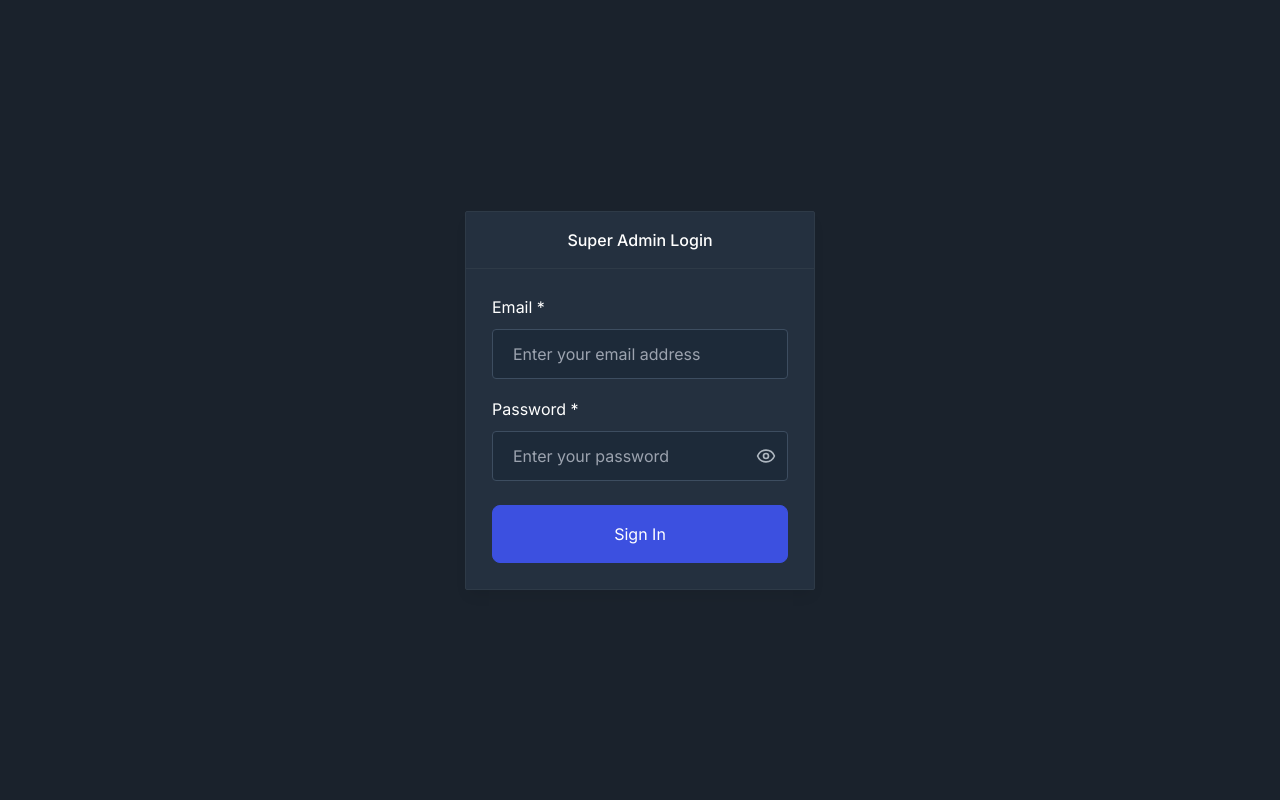
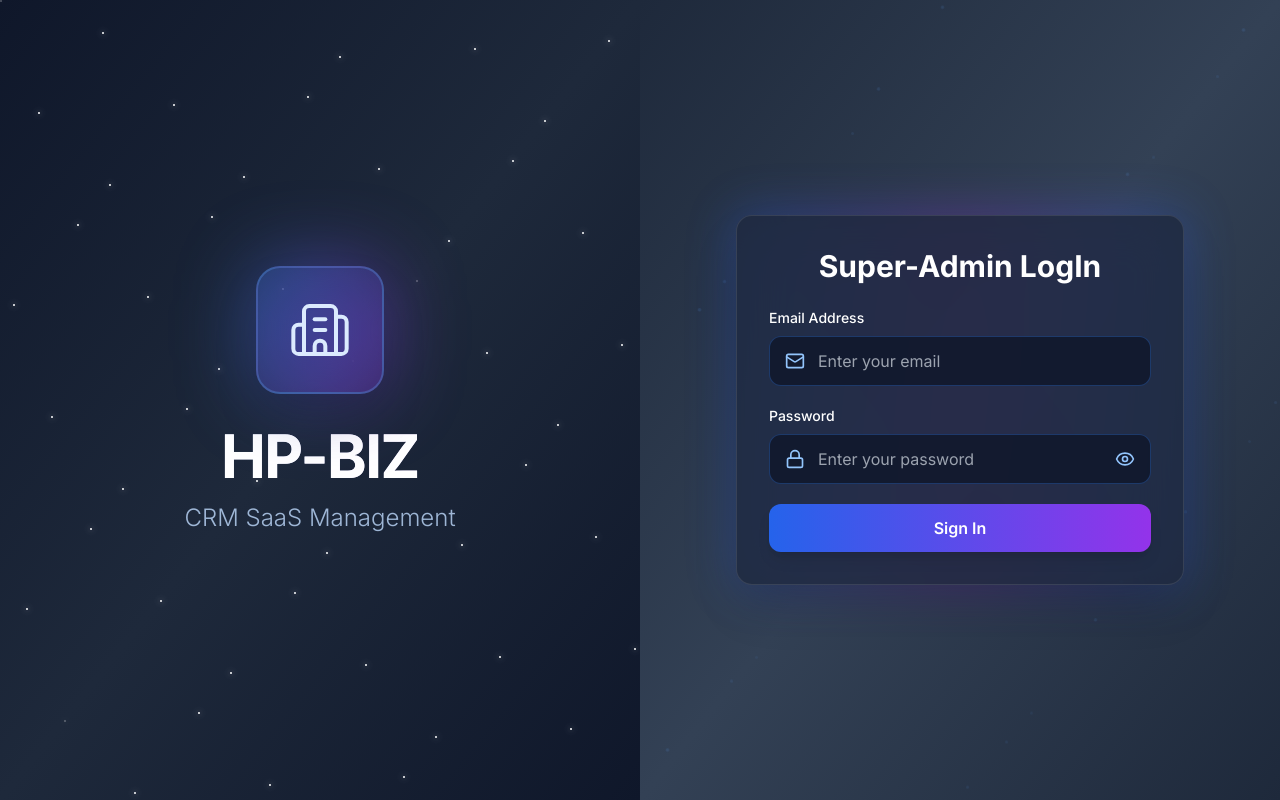
Before and after one commit to ujjwaltiwariHp/hp-biz-frontend, a Next.js app: page /auth/signin in a window 1280 px wide. Built offline with nearby package versions, Linux system fonts and the light colour scheme; no server answers.

Commit message:
signIn page enhanced

```diff
--- a/src/app/auth/signin/page.tsx
+++ b/src/app/auth/signin/page.tsx
@@ -1,14 +1,14 @@
 'use client';
 
-import React, { useState } from 'react';
-import { Eye, EyeOff } from 'lucide-react';
+import React, { useState, useEffect } from 'react';
+import { Eye, EyeOff, Mail, Lock, Building2 } from 'lucide-react';
 import { useRouter } from 'next/navigation';
 import { toast } from 'react-toastify';
-import DefaultLayout from '@/components/Layouts/AuthLayout';
 import { authService } from '@/services/auth.service';
 
 const SignIn: React.FC = () => {
   const router = useRouter();
+  const [mounted, setMounted] = useState(false);
 
   const [formData, setFormData] = useState({
     email: '',
@@ -16,6 +16,10 @@ const SignIn: React.FC = () => {
   });
   const [showPassword, setShowPassword] = useState(false);
   const [isLoggingIn, setIsLoggingIn] = useState(false);
+
+  useEffect(() => {
+    setMounted(true);
+  }, []);
 
   const handleChange = (e: React.ChangeEvent<HTMLInputElement>) => {
     setFormData({
@@ -52,36 +56,167 @@ const SignIn: React.FC = () => {
   };
 
   return (
-    <div className="max-w-md w-full space-y-8">
-      <div className="rounded-sm border border-stroke bg-white shadow-default dark:border-strokedark dark:bg-boxdark">
-        <div className="border-b border-stroke py-4 px-6.5 dark:border-strokedark">
-          <h3 className="font-medium text-black dark:text-white text-center">
-            Super Admin Login
-          </h3>
+    <div className="min-h-screen flex flex-col lg:flex-row bg-gray-900">
+      <div className="hidden lg:flex lg:w-1/2 relative items-center justify-center p-12 bg-gradient-to-br from-[#0f172a] via-[#1e293b] to-[#0f172a] overflow-hidden">
+        {mounted && (
+          <div className="absolute inset-0">
+            <div className="stars-container">
+              {[...Array(50)].map((_, i) => (
+                <div
+                  key={`star-${i}`}
+                  className="star"
+                  style={{
+                    top: `${(i * 23) % 100}%`,
+                    left: `${(i * 17) % 100}%`,
+                    animationDelay: `${(i * 0.2) % 3}s`,
+                    animationDuration: `${2 + (i % 3)}s`
+                  }}
+                />
+              ))}
+            </div>
+          </div>
+        )}
+
+        <div className="relative z-20 text-center">
+          <div className="flex justify-center mb-8">
+            <div className="relative group">
+              <div className="absolute inset-0 bg-gradient-to-r from-blue-500 to-purple-600 rounded-3xl blur-2xl opacity-50 group-hover:opacity-75 transition-opacity duration-500"></div>
+              <div className="relative w-32 h-32 rounded-3xl border-2 border-blue-400/30 bg-gradient-to-br from-blue-500/20 to-purple-600/20 backdrop-blur-xl flex items-center justify-center shadow-2xl">
+                <Building2 size={64} className="text-blue-100" strokeWidth={1.5} />
+              </div>
+            </div>
           </div>
 
-        <form onSubmit={handleSubmit} className="p-6.5">
-          <div className="mb-4.5">
-            <label className="mb-2.5 block text-black dark:text-white">
-              Email *
+          <h1 className="text-6xl font-bold text-white mb-4 tracking-tight bg-gradient-to-r from-blue-100 to-purple-200 bg-clip-text text-transparent">
+            HP-BIZ
+          </h1>
+
+          <p className="text-2xl text-blue-200/80 font-light">
+            CRM SaaS Management
+          </p>
+        </div>
+
+        <style jsx>{`
+          .stars-container {
+            position: absolute;
+            width: 100%;
+            height: 100%;
+          }
+          .star {
+            position: absolute;
+            width: 2px;
+            height: 2px;
+            background: white;
+            border-radius: 50%;
+            box-shadow: 0 0 6px rgba(255, 255, 255, 0.8);
+            animation: twinkle ease-in-out infinite;
+          }
+          @keyframes twinkle {
+            0%, 100% {
+              opacity: 0.3;
+              transform: scale(1);
+            }
+            50% {
+              opacity: 1;
+              transform: scale(1.5);
+            }
+          }
+        `}</style>
+      </div>
+
+      <div className="w-full lg:w-1/2 flex items-center justify-center p-6 sm:p-8 lg:p-12 bg-gradient-to-br from-[#1e293b] via-[#334155] to-[#1e293b] relative overflow-hidden">
+        {mounted && (
+          <div className="absolute inset-0 opacity-30">
+            <div className="particle-container">
+              {[...Array(30)].map((_, i) => (
+                <div
+                  key={`particle-${i}`}
+                  className="particle"
+                  style={{
+                    top: `${(i * 31) % 100}%`,
+                    left: `${(i * 19) % 100}%`,
+                    animationDelay: `${(i * 0.3) % 4}s`,
+                    animationDuration: `${3 + (i % 2)}s`
+                  }}
+                />
+              ))}
+            </div>
+          </div>
+        )}
+
+        <style jsx>{`
+          .particle-container {
+            position: absolute;
+            width: 100%;
+            height: 100%;
+          }
+          .particle {
+            position: absolute;
+            width: 3px;
+            height: 3px;
+            background: rgba(96, 165, 250, 0.6);
+            border-radius: 50%;
+            animation: float ease-in-out infinite;
+          }
+          @keyframes float {
+            0%, 100% {
+              transform: translateY(0) scale(1);
+              opacity: 0.4;
+            }
+            50% {
+              transform: translateY(-20px) scale(1.2);
+              opacity: 0.8;
+            }
+          }
+        `}</style>
+
+        <div className="w-full max-w-md relative z-10">
+          <div className="lg:hidden flex justify-center mb-8">
+            <div className="w-20 h-20 rounded-2xl border-2 border-blue-400/30 bg-gradient-to-br from-blue-500/20 to-purple-600/20 backdrop-blur-xl flex items-center justify-center shadow-xl">
+              <Building2 size={40} className="text-blue-100" strokeWidth={1.5} />
+            </div>
+          </div>
+
+          <div className="relative">
+            <div className="absolute -inset-1 bg-gradient-to-r from-blue-600 via-purple-600 to-blue-600 rounded-2xl blur-xl opacity-30"></div>
+
+            <div className="relative bg-[#1e293b]/80 backdrop-blur-xl rounded-2xl shadow-2xl p-6 sm:p-8 border border-white/10">
+              <div className="text-center mb-6">
+                <h2 className="text-2xl sm:text-3xl font-bold text-white mb-2">
+                  Super-Admin LogIn
+                </h2>
+              </div>
+
+              <form onSubmit={handleSubmit} className="space-y-5">
+                <div>
+                  <label className="block text-sm font-medium text-white mb-2">
+                    Email Address
                   </label>
+                  <div className="relative">
+                    <div className="absolute inset-y-0 left-0 pl-4 flex items-center pointer-events-none">
+                      <Mail size={20} className="text-blue-300" />
+                    </div>
                     <input
                       type="email"
                       name="email"
                       value={formData.email}
                       onChange={handleChange}
                       required
-              placeholder="Enter your email address"
-              className="w-full rounded border-[1.5px] border-stroke bg-transparent py-3 px-5 text-black outline-none transition focus:border-primary active:border-primary disabled:cursor-default disabled:bg-whiter dark:border-form-strokedark dark:bg-form-input dark:text-white dark:focus:border-primary"
+                      placeholder="Enter your email"
+                      className="w-full bg-[#0f172a]/80 border border-blue-500/30 rounded-xl py-3 pl-12 pr-4 text-white placeholder-gray-400 focus:outline-none focus:ring-2 focus:ring-blue-500 focus:border-transparent transition-all disabled:opacity-50 disabled:cursor-not-allowed"
                       disabled={isLoggingIn}
                     />
                   </div>
+                </div>
 
-          <div className="mb-6">
-            <label className="mb-2.5 block text-black dark:text-white">
-              Password *
+                <div>
+                  <label className="block text-sm font-medium text-white mb-2">
+                    Password
                   </label>
                   <div className="relative">
+                    <div className="absolute inset-y-0 left-0 pl-4 flex items-center pointer-events-none">
+                      <Lock size={20} className="text-blue-300" />
+                    </div>
                     <input
                       type={showPassword ? 'text' : 'password'}
                       name="password"
@@ -89,13 +224,13 @@ const SignIn: React.FC = () => {
                       onChange={handleChange}
                       required
                       placeholder="Enter your password"
-                className="w-full rounded border-[1.5px] border-stroke bg-transparent py-3 px-5 pr-10 text-black outline-none transition focus:border-primary active:border-primary disabled:cursor-default disabled:bg-whiter dark:border-form-strokedark dark:bg-form-input dark:text-white dark:focus:border-primary"
+                      className="w-full bg-[#0f172a]/80 border border-blue-500/30 rounded-xl py-3 pl-12 pr-12 text-white placeholder-gray-400 focus:outline-none focus:ring-2 focus:ring-blue-500 focus:border-transparent transition-all disabled:opacity-50 disabled:cursor-not-allowed"
                       disabled={isLoggingIn}
                     />
                     <button
                       type="button"
                       onClick={() => setShowPassword(!showPassword)}
-                className="absolute right-3 top-1/2 transform -translate-y-1/2 text-gray-400 hover:text-gray-600 disabled:opacity-50"
+                      className="absolute inset-y-0 right-0 pr-4 flex items-center text-blue-300 hover:text-blue-200 transition-colors disabled:opacity-50"
                       disabled={isLoggingIn}
                     >
                       {showPassword ? <EyeOff size={20} /> : <Eye size={20} />}
@@ -106,11 +241,14 @@ const SignIn: React.FC = () => {
                 <button
                   type="submit"
                   disabled={isLoggingIn}
-            className="w-full cursor-pointer rounded-lg border border-primary bg-primary p-4 text-white transition hover:bg-opacity-90 disabled:opacity-50 disabled:cursor-not-allowed"
+                  className="w-full bg-gradient-to-r from-blue-600 to-purple-600 hover:from-blue-700 hover:to-purple-700 text-white font-semibold py-3 px-4 rounded-xl transition-all duration-200 disabled:opacity-50 disabled:cursor-not-allowed focus:outline-none focus:ring-2 focus:ring-blue-500 focus:ring-offset-2 focus:ring-offset-[#1e293b] shadow-lg hover:shadow-purple-500/50 transform hover:scale-[1.02]"
                 >
                   {isLoggingIn ? 'Signing In...' : 'Sign In'}
                 </button>
               </form>
+            </div>
+          </div>
+        </div>
       </div>
     </div>
   );
@@ -118,11 +256,7 @@ const SignIn: React.FC = () => {
 
 const SignInPage = () => (
   <div className="dark">
-        <DefaultLayout>
-            <div className="min-h-[calc(100vh-80px)] flex items-center justify-center">
     <SignIn />
-            </div>
-        </DefaultLayout>
   </div>
 );
 
```
Lines whose indentation alone changed are shown as unchanged.
